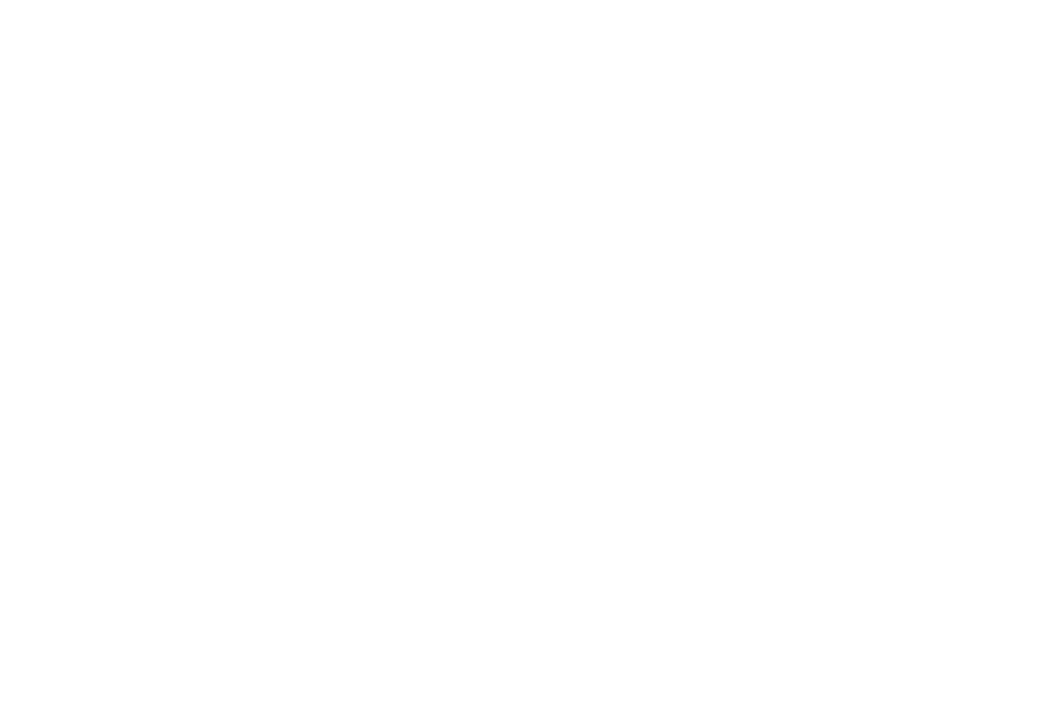
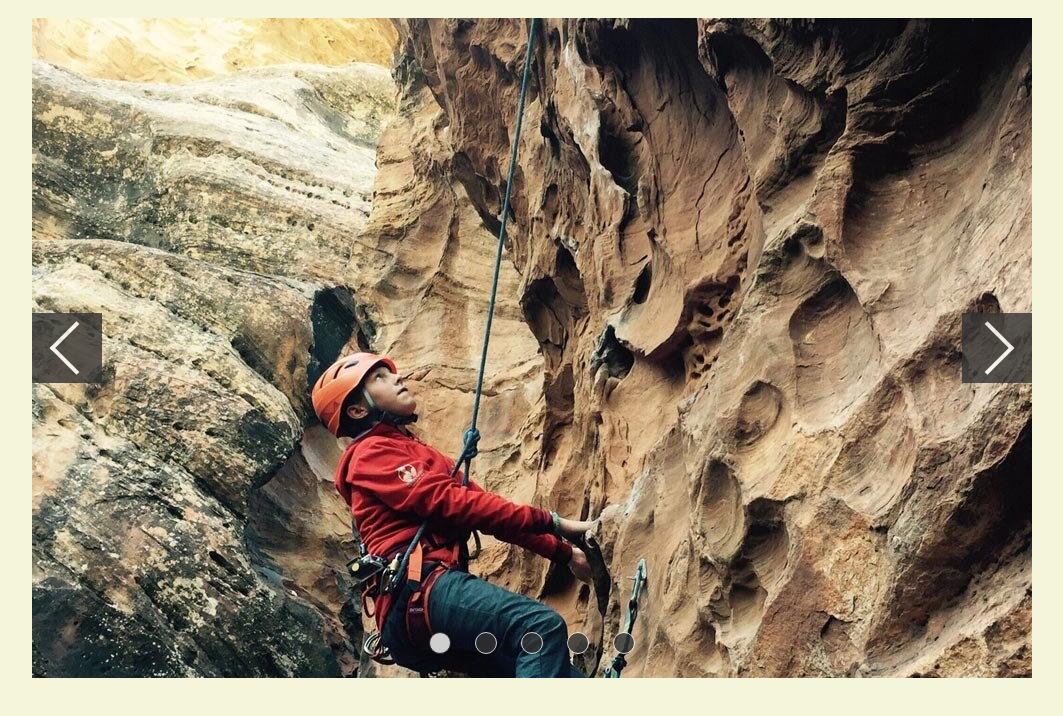
Before and after one commit to mikerachman1/image-slider, a website: page index.html in a window 1280 px wide. Shown: the whole page, without its empty margins (108-1171 px from the left). Drawn offline with Linux system fonts and the light colour scheme.

Commit message:
html and css setup

```diff
--- a/index.html
+++ b/index.html
@@ -8,6 +8,36 @@
   <title>Image Slider</title>
 </head>
 <body>
+  <div class="container">
+    <div class="slider">
+      <div class="slider-slides">
+        <div class="slider-slide active">
+          <img src="./imgs/climbingpic1.jpeg">
+        </div>
+        <div class="slider-slide">
+          <img src="./imgs/climbingpic2.jpeg">
+        </div>
+        <div class="slider-slide">
+          <img src="./imgs/climbingpic3.jpeg">
+        </div>
+        <div class="slider-slide">
+          <img src="./imgs/climbingpic4.jpeg">
+        </div>
+        <div class="slider-slide">
+          <img src="./imgs/climbingpic5.jpeg">
+        </div>
+        <div id="nav-button-prev" class="nav-button"></div>
+        <div id="nav-button-next" class="nav-button"></div>
+        <div class="slider-dots">
+          <div class="slider-dot active"></div>
+          <div class="slider-dot"></div>
+          <div class="slider-dot"></div>
+          <div class="slider-dot"></div>
+          <div class="slider-dot"></div>
+        </div>
+      </div>
+    </div>
+  </div>
   <script src="./index.js"></script>
 </body>
 </html>
--- a/style.css
+++ b/style.css
@@ -0,0 +1,122 @@
+body {
+  min-height: 100vh;
+  background-color: beige;
+}
+
+.container {
+  display: flex;
+  align-items: center;
+  justify-content: center;
+}
+
+.slider {
+  display: block;
+  position: relative;
+  width: 100%;
+  max-width: 1000px;
+  margin: 10px;
+  background-color: white;
+  overflow: hidden;
+}
+
+.slider-slides {
+  width: 100%;
+  padding-top: 66%;
+}
+
+.slider-slide {
+  display: flex;
+  align-items: center;
+  justify-content: center;
+  font-size: 50px;
+  font-weight: bold;
+  position: absolute;
+  top: 0;
+  left: 0;
+  width: 100%;
+  height: 100%;
+  background-color: aqua;
+  transition: 1s;
+  opacity: 0;
+}
+
+.slider-slide.active {
+  opacity: 1;
+}
+
+.nav-button {
+  position: absolute;
+  height: 70px;
+  width: 70px;
+  background-color: #333;
+  opacity: .8;
+  cursor: pointer;
+}
+
+#nav-button-prev {
+  top: 50%;
+  left: 0;
+  transform: translateY(-50%);
+}
+
+#nav-button-next {
+  top: 50%;
+  right: 0;
+  transform: translateY(-50%);
+}
+
+#nav-button-prev::after,
+#nav-button-next::after {
+  content: "";
+  position: absolute;
+  border: solid white;
+  border-width: 0 4px 4px 0;
+  display: inline-block;
+  padding: 3px;
+  width: 40%;
+  height: 40%;
+}
+
+#nav-button-next::after {
+  top: 50%;
+  right: 50%;
+  transform: translate(25%, -50%) rotate(-45deg);
+}
+
+#nav-button-prev::after {
+  top: 50%;
+  right: 50%;
+  transform: translate(75%, -50%) rotate(135deg);
+}
+
+@media screen and (max-width: 640px) {
+  .nav-button {
+    height: 40px;
+    width: 40px;
+  }
+}
+
+.slider-dots {
+  position: absolute;
+  bottom: 3%;
+  left: 50%;
+  transform: translateX(-50%);
+  text-align: center;
+}
+
+.slider-dot {
+  display: inline-block;
+  height: 20px;
+  width: 20px;
+  border-radius: 50%;
+  border: 1px #fff solid;
+  background-color: #333;
+  opacity: .8;
+  margin: 0 10px 0 10px;
+  cursor: pointer;
+}
+
+.slider-dot.active {
+  background-color: #fff;
+  border: 1px #333 solid;
+}
```
